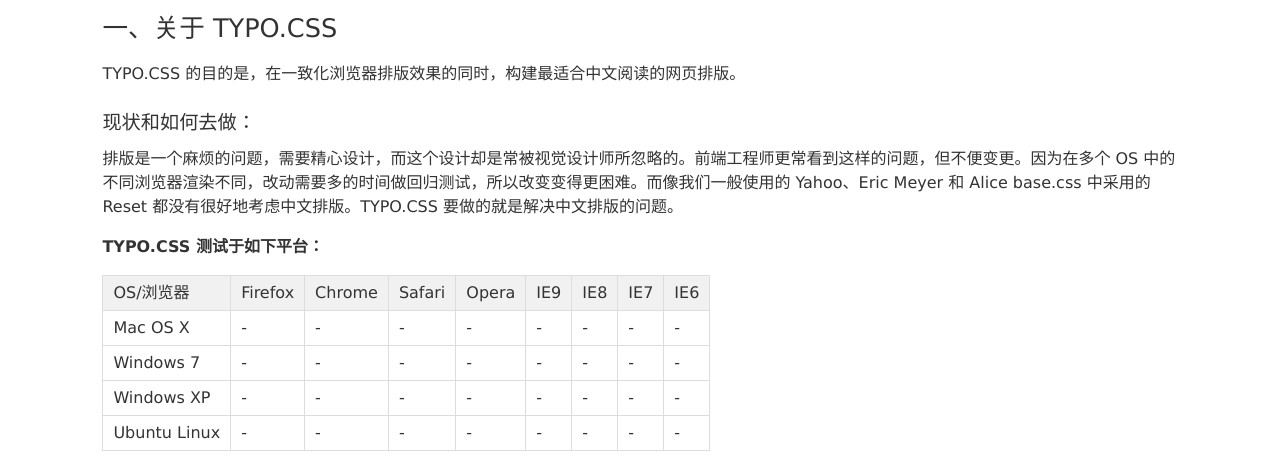
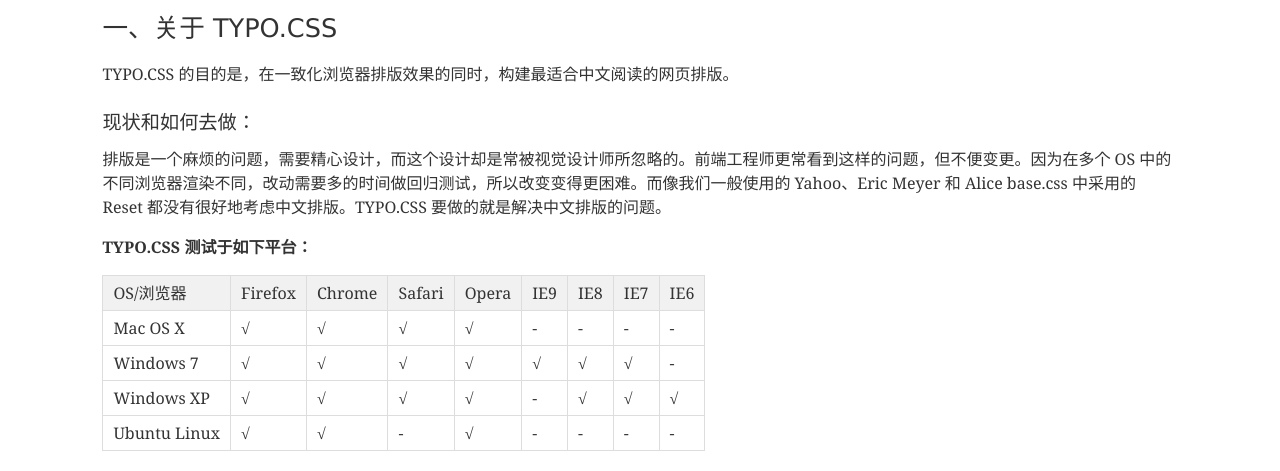
Before and after one commit to sofish/typo.css, a plain HTML site: page typo.html in a window 1280 px wide. Shown: the part 329-800 px from the top of the page. Drawn offline with Linux system fonts and the light colour scheme.

Commit message:
update compliant table

```diff
--- a/typo.css
+++ b/typo.css
@@ -28,7 +28,7 @@
 
 /* 要注意表单元素并不继承父级 font 的问题 */
 body, button, input, select, textarea {
-	font: 100%/1.5 Verdana, "Microsoft Yahei";
+	font: 100%/1.5 Georgia, "Microsoft Yahei", serif;
 }
 
 input, select, textarea {
--- a/typo.html
+++ b/typo.html
@@ -59,10 +59,10 @@
     <tbody>
         <tr>
             <td>Mac OS X</td>
-            <td>-</td>
-            <td>-</td>
-            <td>-</td>
-            <td>-</td>
+            <td>√</td>
+            <td>√</td>
+            <td>√</td>
+            <td>√</td>
             <td>-</td>
             <td>-</td>
             <td>-</td>
@@ -70,32 +70,32 @@
         </tr>
         <tr>
             <td>Windows 7</td>
-            <td>-</td>
-            <td>-</td>
-            <td>-</td>
-            <td>-</td>
-            <td>-</td>
-            <td>-</td>
-            <td>-</td>
+            <td>√</td>
+            <td>√</td>
+            <td>√</td>
+            <td>√</td>
+            <td>√</td>
+            <td>√</td>
+            <td>√</td>
             <td>-</td>
         </tr>
         <tr>
             <td>Windows XP</td>
+            <td>√</td>
+            <td>√</td>
+            <td>√</td>
+            <td>√</td>
             <td>-</td>
-            <td>-</td>
-            <td>-</td>
-            <td>-</td>
-            <td>-</td>
-            <td>-</td>
-            <td>-</td>
-            <td>-</td>
+            <td>√</td>
+            <td>√</td>
+            <td>√</td>
         </tr>
         <tr>
             <td>Ubuntu Linux</td>
+            <td>√</td>
+            <td>√</td>
             <td>-</td>
-            <td>-</td>
-            <td>-</td>
-            <td>-</td>
+            <td>√</td>
             <td>-</td>
             <td>-</td>
             <td>-</td>
```
